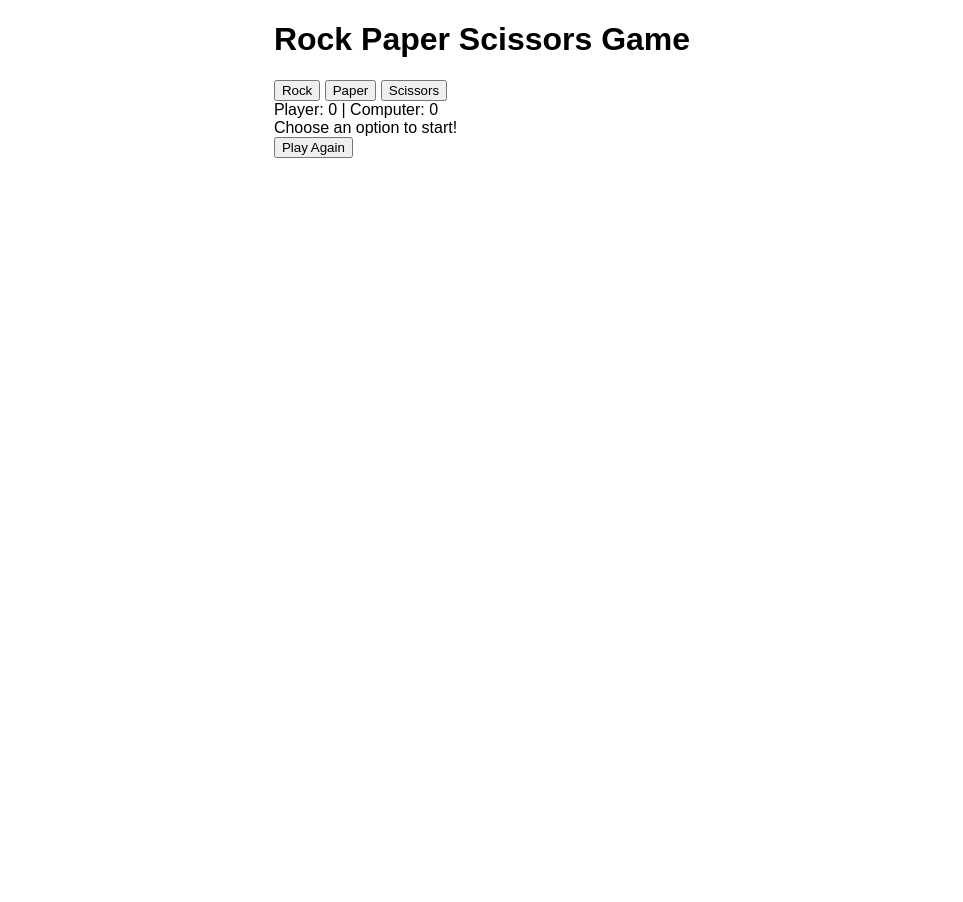
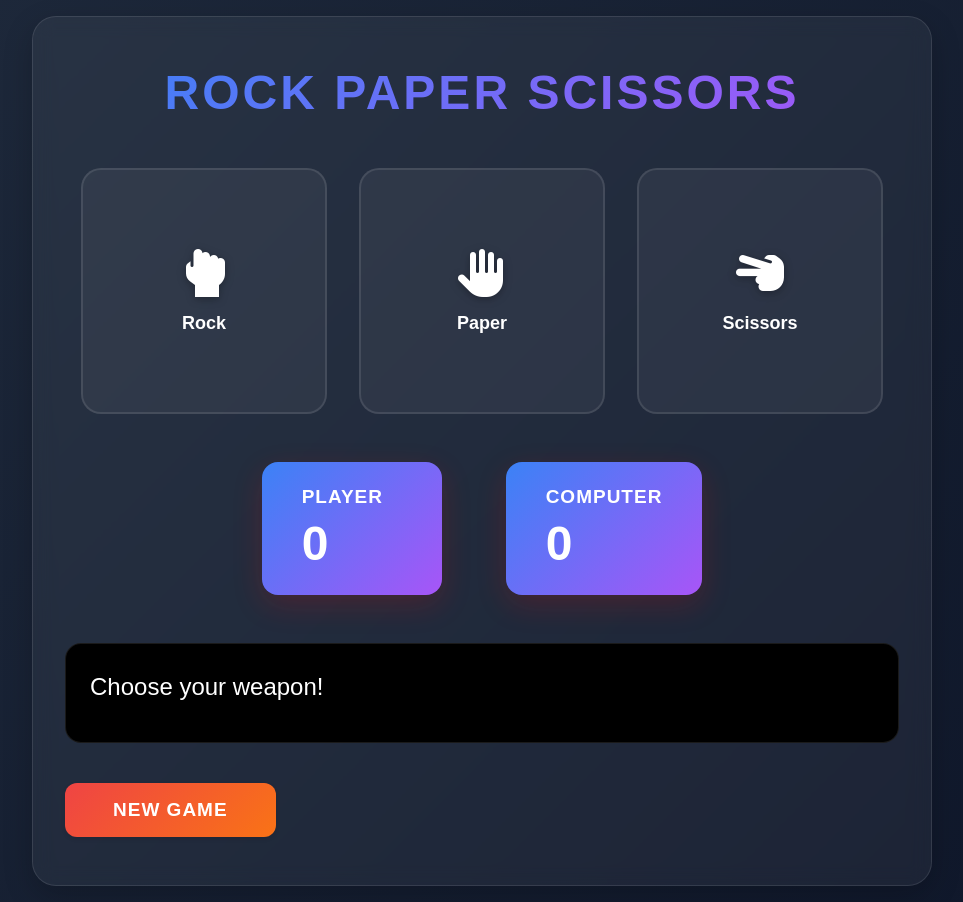
Before and after one commit to bankarom/SIMULATED-WORK, a plain HTML site: page rock-paper-scissors/index.html in a window 1280 px wide. Shown: the whole page, without its empty margins (158-1121 px from the left). Before the commit the page ends 800 px from the top, so only its background shows below. Drawn offline with Linux system fonts and the light colour scheme.

Commit message:
ROCK-PAPER-SCISSORS PART2

```diff
--- a/rock-paper-scissors/index.html
+++ b/rock-paper-scissors/index.html
@@ -1,22 +1,41 @@
 <!DOCTYPE html>
 <html lang="en">
 <head>
-  <meta charset="UTF-8">
-  <meta name="viewport" content="width=device-width, initial-scale=1.0">
   <title>Rock Paper Scissors</title>
   <link rel="stylesheet" href="style.css">
+  <link rel="stylesheet" href="https://cdnjs.cloudflare.com/ajax/libs/font-awesome/6.0.0/css/all.min.css">
 </head>
 <body>
-  <div class="game-container">
-    <h1>Rock Paper Scissors Game</h1>
-    <div class="choices">
-      <button id="rock">Rock</button>
-      <button id="paper">Paper</button>
-      <button id="scissors">Scissors</button>
+  <div class="game-wrapper">
+    <h1>Rock Paper Scissors</h1>
+    <div class="choice-options">
+      <button id="choice-rock" class="game-button">
+        <i class="fas fa-hand-rock"></i>
+        <span>Rock</span>
+      </button>
+      <button id="choice-paper" class="game-button">
+        <i class="fas fa-hand-paper"></i>
+        <span>Paper</span>
+      </button>
+      <button id="choice-scissors" class="game-button">
+        <i class="fas fa-hand-scissors"></i>
+        <span>Scissors</span>
+      </button>
     </div>
-    <div id="score">Player: 0 | Computer: 0</div>
-    <div id="result">Choose an option to start!</div>
-    <button id="reset">Play Again</button>
+    <div class="game-status">
+      <div class="scoreboard">
+        <div class="score-box player">
+          <h3>Player</h3>
+          <span class="score" id="player-score-display">0</span>
+        </div>
+        <div class="score-box computer">
+          <h3>Computer</h3>
+          <span class="score" id="computer-score-display">0</span>
+        </div>
+      </div>
+      <div id="game-result" class="result-display">Choose your weapon!</div>
+      <button id="restart-button" class="restart-button">New Game</button>
+    </div>
   </div>
   <script src="script.js"></script>
 </body>
--- a/rock-paper-scissors/script.js
+++ b/rock-paper-scissors/script.js
@@ -1,26 +1,25 @@
 let playerScore = 0;
 let computerScore = 0;
 
-const buttons = document.querySelectorAll('#rock, #paper, #scissors');
-const resultDiv = document.getElementById('result');
-const scoreDiv = document.getElementById('score');
-const resetButton = document.getElementById('reset');
-const choices = ['rock', 'paper', 'scissors'];
-
+const buttons = document.querySelectorAll(".game-button");
+const resultDiv = document.getElementById("game-result");
+const playerScoreDiv = document.getElementById("player-score-display");
+const computerScoreDiv = document.getElementById("computer-score-display");
+const resetButton = document.getElementById("restart-button");
+const choices = ["rock", "paper", "scissors"];
 
 buttons.forEach((button) => {
-  button.addEventListener('click', () => {
-    const playerChoice = button.id;
+  button.addEventListener("click", () => {
+    const playerChoice = button.id.split('-')[1];
     const computerChoice = getComputerChoice();
     const result = decideWinner(playerChoice, computerChoice);
     updateScore(result);
     displayResult(playerChoice, computerChoice, result);
+    animateResult(result);
   });
 });
 
-
-resetButton.addEventListener('click', resetGame);
-
+resetButton.addEventListener("click", resetGame);
 
 function getComputerChoice() {
   const randomIndex = Math.floor(Math.random() * choices.length);
@@ -29,11 +28,11 @@ function getComputerChoice() {
 
 function decideWinner(playerChoice, computerChoice) {
   if (playerChoice === computerChoice) {
-    return "It's a tie!";
+    return "It's a draw!";
   } else if (
-    (playerChoice === 'rock' && computerChoice === 'scissors') ||
-    (playerChoice === 'scissors' && computerChoice === 'paper') ||
-    (playerChoice === 'paper' && computerChoice === 'rock')
+    (playerChoice === "rock" && computerChoice === "scissors") ||
+    (playerChoice === "scissors" && computerChoice === "paper") ||
+    (playerChoice === "paper" && computerChoice === "rock")
   ) {
     return "You win!";
   } else {
@@ -41,29 +40,54 @@ function decideWinner(playerChoice, computerChoice) {
   }
 }
 
-
 function updateScore(result) {
   if (result === "You win!") {
     playerScore++;
+    playerScoreDiv.textContent = playerScore;
+    playerScoreDiv.parentElement.classList.add("winner");
+    setTimeout(() => {
+      playerScoreDiv.parentElement.classList.remove("winner");
+    }, 1000);
   } else if (result === "You lose!") {
     computerScore++;
+    computerScoreDiv.textContent = computerScore;
+    computerScoreDiv.parentElement.classList.add("winner");
+    setTimeout(() => {
+      computerScoreDiv.parentElement.classList.remove("winner");
+    }, 1000);
   }
-  scoreDiv.textContent = `Player: ${playerScore} | Computer: ${computerScore}`;
 }
 
-
 function displayResult(playerChoice, computerChoice, result) {
-  resultDiv.innerHTML = `
-    You chose: <strong>${playerChoice}</strong><br>
-    Computer chose: <strong>${computerChoice}</strong><br>
-    Result: <strong>${result}</strong>
+  const resultText = `
+    <div class="result-text">
+      <p>You chose: <strong>${playerChoice}</strong></p>
+      <p>Computer chose: <strong>${computerChoice}</strong></p>
+      <p class="result-outcome">${result}</p>
+    </div>
   `;
+  resultDiv.innerHTML = resultText;
 }
 
+function animateResult(result) {
+  resultDiv.style.animation = "none";
+  resultDiv.offsetHeight;
+  resultDiv.style.animation = "pulse 0.5s ease";
+
+  if (result === "You win!") {
+    resultDiv.style.color = "#27ae60";
+  } else if (result === "You lose!") {
+    resultDiv.style.color = "#c0392b";
+  } else {
+    resultDiv.style.color = "#2c3e50";
+  }
+}
 
 function resetGame() {
   playerScore = 0;
   computerScore = 0;
-  scoreDiv.textContent = `Player: 0 | Computer: 0`;
-  resultDiv.textContent = 'Choose an option to start!';
+  playerScoreDiv.textContent = "0";
+  computerScoreDiv.textContent = "0";
+  resultDiv.innerHTML = "Choose your weapon!";
+  resultDiv.style.color = "#2c3e50";
 }
--- a/rock-paper-scissors/style.css
+++ b/rock-paper-scissors/style.css
@@ -1,10 +1,163 @@
+:root {
+  --blue: #3b82f6;
+  --purple: #a855f7;
+  --red: #ef4444;
+  --orange: #f97316;
+  --dark-blue: #1e293b;
+  --darker-blue: #0f172a;
+}
+
+* {
+  margin: 0;
+  padding: 0;
+  box-sizing: border-box;
+}
 
 body {
-    font-family: Arial, sans-serif;
-    display: flex;
-    justify-content: center;
-    align-items: flex-start;
-    height: 100vh;
-    margin: 0;
+  font-family: 'Montserrat', sans-serif;
+  min-height: 100vh;
+  display: flex;
+  justify-content: center;
+  align-items: center;
+  background: linear-gradient(135deg, var(--dark-blue), var(--darker-blue));
+  color: white;
+  padding: 16px;
+}
 
-  }
+.game-wrapper {
+  background: rgba(255, 255, 255, 0.05);
+  backdrop-filter: blur(10px);
+  padding: 48px 32px;
+  border-radius: 24px;
+  max-width: 900px;
+  width: 95%;
+  box-shadow: 0 10px 30px rgba(0, 0, 0, 0.2);
+  border: 1px solid rgba(255, 255, 255, 0.1);
+}
+
+h1 {
+  text-align: center;
+  font-weight: 800;
+  font-size: 48px;
+  margin-bottom: 48px;
+  background: linear-gradient(135deg, var(--blue), var(--purple));
+  -webkit-background-clip: text;
+  background-clip: text;
+  color: transparent;
+  text-transform: uppercase;
+  letter-spacing: 3px;
+}
+
+.choice-options {
+  display: grid;
+  grid-template-columns: repeat(auto-fit, minmax(150px, 1fr));
+  gap: 32px;
+  margin-bottom: 48px;
+  padding: 0 16px;
+}
+
+.game-button {
+  background: rgba(255, 255, 255, 0.05);
+  border: 2px solid rgba(255, 255, 255, 0.1);
+  border-radius: 20px;
+  padding: 24px;
+  aspect-ratio: 1;
+  display: flex;
+  flex-direction: column;
+  align-items: center;
+  justify-content: center;
+  cursor: pointer;
+  transition: all 0.4s ease;
+  position: relative;
+  overflow: hidden;
+}
+
+.game-button:hover {
+  transform: translateY(-8px) scale(1.02);
+  border-color: rgba(255, 255, 255, 0.3);
+  box-shadow: 0 10px 30px rgba(0, 0, 0, 0.2);
+}
+
+.game-button i {
+  font-size: 48px;
+  margin-bottom: 16px;
+  color: white;
+  filter: drop-shadow(0 2px 4px rgba(0, 0, 0, 0.3));
+}
+
+.game-button span {
+  font-weight: 600;
+  font-size: 18px;
+  color: white;
+}
+
+.scoreboard {
+  display: flex;
+  justify-content: center;
+  gap: 64px;
+  margin-bottom: 48px;
+}
+
+.score-box {
+  background: linear-gradient(135deg, var(--blue), var(--purple));
+  padding: 24px 40px;
+  border-radius: 16px;
+  min-width: 180px;
+  box-shadow: 0 10px 30px rgba(214, 15, 15, 0.2);
+  transition: transform 0.4s ease;
+}
+
+.score-box h3 {
+  font-size: 19px;
+  margin-bottom: 8px;
+  text-transform: uppercase;
+  letter-spacing: 1px;
+}
+
+.score {
+  font-size: 48px;
+  font-weight: 800;
+}
+
+.result-display {
+  font-size: 24px;
+  margin-bottom: 40px;
+  min-height: 100px;
+  padding: 24px;
+  border-radius: 16px;
+  background: black;
+  backdrop-filter: blur(5px);
+  border: 1px solid rgba(255, 255, 255, 0.1);
+  line-height: 1.6;
+  color: white;
+}
+
+.result-display.draw {
+  color: red;
+  background: red;
+  border: 1px solid var(--orange);
+}
+
+.restart-button {
+  background: linear-gradient(135deg, var(--red), var(--orange));
+  color: white;
+  border: none;
+  padding: 16px 48px;
+  border-radius: 12px;
+  font-size: 19px;
+  font-weight: 600;
+  cursor: pointer;
+  transition: all 0.4s ease;
+  text-transform: uppercase;
+  letter-spacing: 1px;
+  box-shadow: 0 2px 4px rgba(0, 0, 0, 0.1);
+}
+
+.restart-button:hover {
+  transform: translateY(-3px);
+  box-shadow: 0 10px 30px rgba(0, 0, 0, 0.2);
+}
+
+.winner {
+  animation: float 2s infinite;
+}
```
